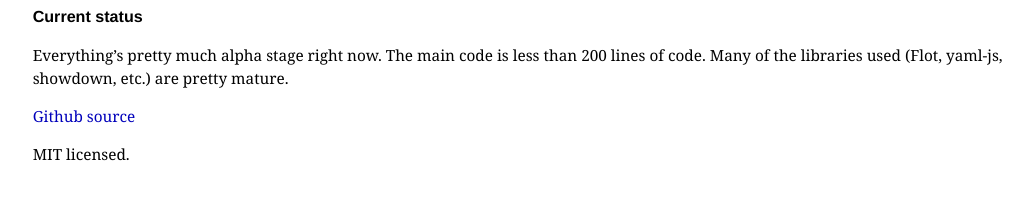
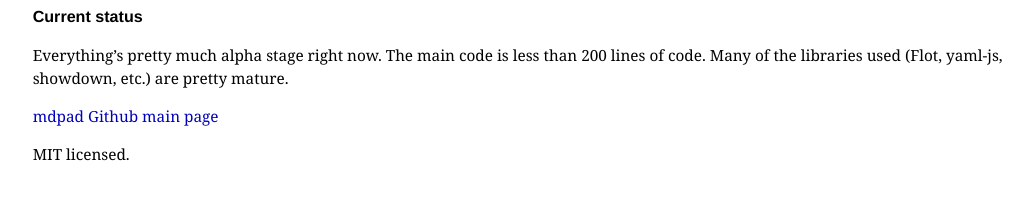
Before and after one commit to tshort/mdpad, a Jekyll site: the page built from index.md, in a window 1280 px wide and 900 px high, scrolled down 2226 px. Shown: the part 663-863 px from the top of the window, without its empty margins (109-1142 px from the left). Built offline with Jekyll 4.4.1, drawn with Linux system fonts in a browser that asks for light colours.

Commit message:
Update main link.

```diff
--- a/index.md
+++ b/index.md
@@ -151,6 +151,6 @@ Everything's pretty much alpha stage right now. The main code is less
 than 200 lines of code. Many of the libraries used (Flot, yaml-js, showdown,
 etc.) are pretty mature.
 
-[Github source](https://github.com/tshort/mdpad)
+[mdpad Github main page](https://github.com/tshort/mdpad/tree/gh-pages)
 
 MIT licensed.
```
